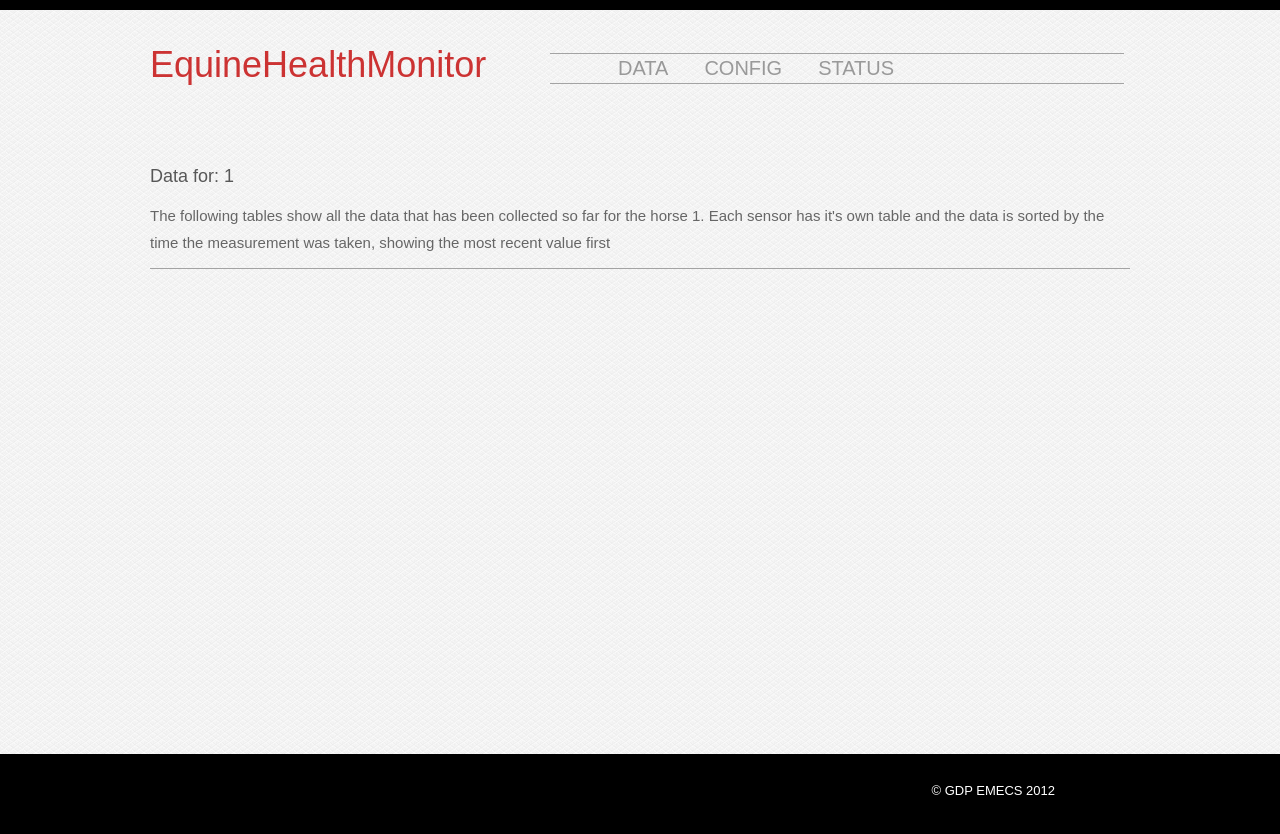
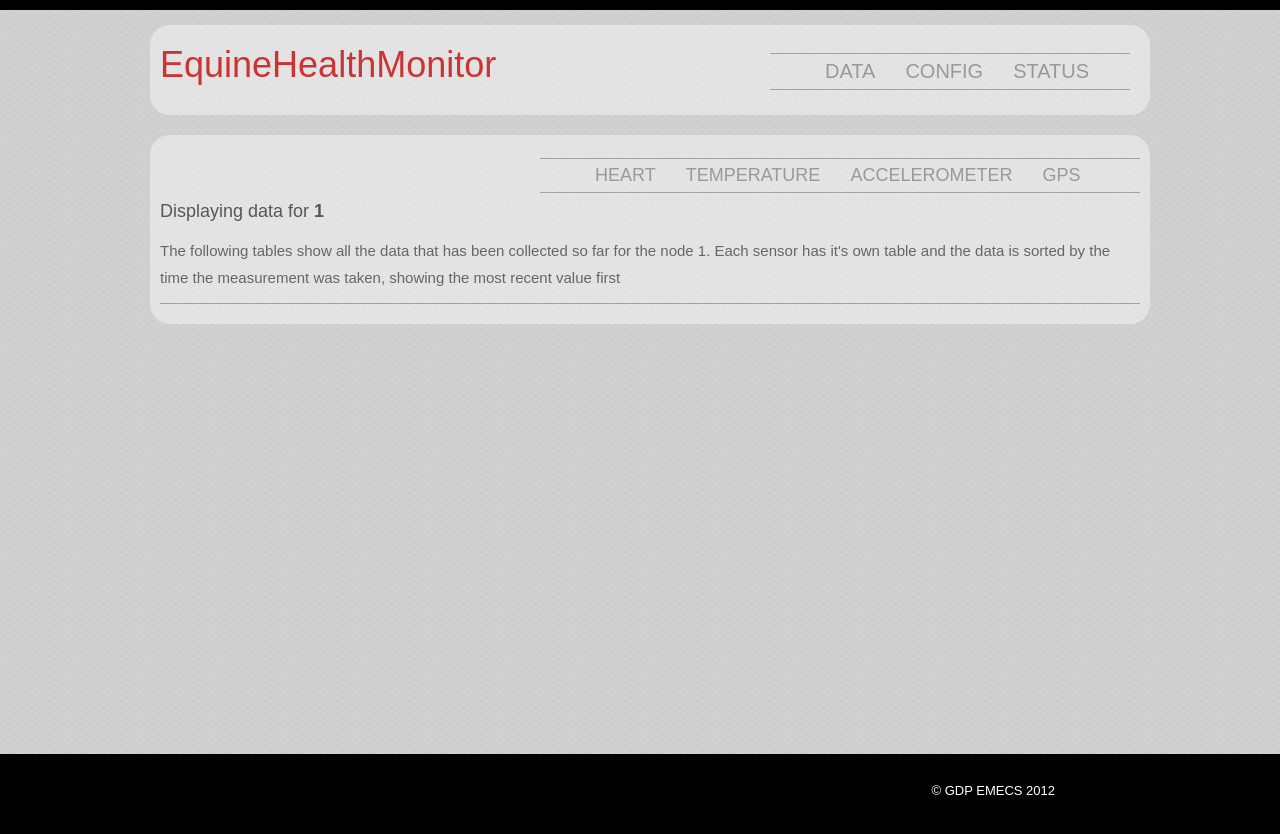
Before and after one commit to koradlow/equine_monitor, a Flask app: page /data/1 in a window 1280 px wide. Run offline with Flask 2, Linux system fonts and the light colour scheme; data that the repository does not hold is empty; some libraries are stand-ins or nearby versions.

Commit message:
Added new submenu for selection of sensor types Improved design

```diff
--- a/web/app/static/style.css
+++ b/web/app/static/style.css
@@ -5,15 +5,14 @@ html {
 }
 
 body {
+	height: 100%;
 	font-family: Arial, Helvetica, sans-serif;
 	font-size: 13px;
-	background-color: white;
 	color: #575757;
 	margin: 0 0 1px;
-	height: 100%;
 	line-height: 1.7;
 	border-top: 10px solid black;
-	background-image: url(images/bg.png);
+	background-image:  url(images/bg_dark.png);
 	background-position: left top;
 	background-repeat: repeat;
 }
@@ -81,11 +80,11 @@ h4 {
 }
 
 /* Define the look of the main containers */
-#container {
+#Container {
 	position: relative;
+	background-color: transpartent;
 	width: 980px;
 	margin: 0 auto;
-	background-color: transparent;
 	min-height: 93%;
 }
 
@@ -93,9 +92,12 @@ header {
 	position: relative;
 	float: left;
 	margin-top:15px;
+	padding: 0px 10px;
 	width: 100%;
-	height: 100px;
-	background-color: transparent;
+	height: 90px;
+	background-color: rgba(255,255,255,0.4);
+	border-radius: 20px;
+	margin-bottom: 20px;
 }
 
 header a {
@@ -107,17 +109,22 @@ content {
 	position: relative;
 	float: left;
 	width: 100%;
-	height: 100%;
-	background-color: transparent;
-	margin-top: 25px;
+	background-color: rgba(255,255,255,0.4);
+	padding: 0px 10px;
+	border-radius: 20px;
+	margin-bottom: 7px;
+	height:100%;
+	min-height: 100%;
 }
 
 .holder_content {
 	position: relative;
 	float: left;
 	width: 100%;
-	margin-top: 4px;
-	padding-top: 10px;
+	margin-top: 0px;
+	padding-top: 3px;
+	height: 100%;
+	min-height: 100%;
 }
 
 footer {
@@ -125,8 +132,6 @@ footer {
 	height: 80px;
 	clear: both;
 	width: 100%;
-	background-position: left top;
-	background-repeat: repeat-x;
 	margin-bottom: 0px;
 	background-color: black;
 }
@@ -138,56 +143,86 @@ footer {
 	color: white;
 }
 
+#Submenu {
+	position: relative;
+	float: left;
+	width: 100%;
+	height: 40px;
+	background: transparent;
+}
+
+#Intro {
+	position: relative;
+	float: left;
+	width: 100%;
+	margin:10px 0px;
+	height: auto;
+	background: transparent;
+}
 
 /* Define the look of tables */
 table.tabelle {
-	width: 100%;
+	margin-left: auto;
+	margin-right: auto;
 	border: 1px solid #000;
-	text-align: left;  }
+	text-align: left;
+	min-height: 100%}
 table.tabelle th {
 	font-weight: bold;
-	background-color: transparent;
+	background-color: rgba(100,100,100,0.4);
 	border-bottom: 1px solid #000; }
 table.tabelle td,th {
-	padding: 4px 5px; }
+	padding: 4px 15px; }
 
 
 /* Begin Navigation Bar Styling */
-#navigation {
+.navigation {
 	position: absolute;
-	width: 534px;
+	width: 320px;
 	top: 15px;
-	left: 400px;
+	left: 620px;
 	float: left;			/* make it horizontal */
 	list-style: none;		/* remove bullet points */
 	border-top: 1px solid #A3A3A3;
 	border-bottom: 1px solid #A3A3A3
 	}
-#navigation li {
+.navigation li {
 	float: left;
-	margin-left: 20px;
 	line-height: normal;}
-#navigation li a {
+.navigation li a {
 	display: block;			/* make whole button clickable */
-	padding: 3px 8px;
-	margin-right: 0px;
+	padding: 6px 15px;
 	text-transform: uppercase;
 	text-decoration: none;
+	text-decoration: bold;
 	font-size: 20px;
 	font-weight: normal;
 	color: #999;
 	}
-#navigation li a:hover {
+.navigation li a:hover {
 	color: #CC3333;
 	}
+
+/* Inherit from navigation to define Main Menu & Sensor Menu */
+.navigation_sensor {
+	top: 10px;
+	left: 380px;
+	width: 560px;
+}
+
+.navigation_sensor li a {
+	text-decoration: none;
+	font-size: 18px;
+}
+
 /* Begin navigation bar drop-down menu styling */
-#navigation li ul {
+.navigation li ul {
 	list-style: none;
 	display: none;
 	width: 10em; /* Width to help Opera out */
 	margin-bottom:100px;
 	}
-#navigation li:hover ul {
+.navigation li:hover ul {
 	display: inline;
 	position: absolute;
 	left: 0;
--- a/web/app/templates/base.html
+++ b/web/app/templates/base.html
@@ -10,12 +10,12 @@
 		{% endif %}
 	</head>
 	<body>
-		<div id="container">
+		<div id="Container">
 		<header>
 		<!--start logo-->
 		<h1><a href="/">EquineHealthMonitor</a></h1>
 		<!--end logo-->
-		<ul id="navigation">
+		<ul class="navigation">
 			{% for item in menu %}
 			<li><a href="{{ item.href }}">{{ item.caption }}</a>
 			{% if item.submenu %}
@@ -36,13 +36,8 @@
 		<!--end content-->
 		</div>
 		<!--end container-->
-
 		<footer>
-			<div class="container">
-				<div id="FooterOne">
-					 © GDP EMECS 2012
-				</div>
-			</div>
+			<div id="FooterOne"> © GDP EMECS 2012</div>
 		</footer>
 
 	</body>
--- a/web/app/templates/data.html
+++ b/web/app/templates/data.html
@@ -1,26 +1,27 @@
 {% extends "base.html" %}
 {% block content %}
-<script src="//ajax.googleapis.com/ajax/libs/jquery/1.6.1/jquery.js"></script>
-<!-- fallback for jquery.js -->
-<script>window.jQuery || document.write('<script src="{{url_for('static', filename='jquery.js') }}">\x3C/script>')
-</script>
-<script type="text/javascript">
-		jQuery(document).ready(function() {
-			$("a").click(function(event){
-				alert("Thanks for visiting!");
-			});
-		});
- 	</script>
+{% if horse_id %}
+<!-- Submenu for sensor Types -->
+<section id="Submenu">
+	<ul class="navigation navigation_sensor">
+		{% for item in sensor_menu %}
+		<li><a href="{{ item.href }}">{{ item.caption }}</a>
+		{% endfor %}
+	</ul>
+</section>
+<section id="Intro">
+	<hgroup>
+	<h3>Displaying data for <b>{{ horse_id }}</b></h3>
+	<h2>The following tables show all the data that has been collected so far
+	for the node {{horse_id}}. Each sensor has it's own table and the data is
+	sorted by the time the measurement was taken, showing the most recent value first</h2>
+	</hgroup>
+</section>
 
-{% if horse_id %}
-<hgroup>
-<h3>Data for: {{ horse_id }}</h3>
-<h2>The following tables show all the data that has been collected so far
-for the horse {{horse_id}}. Each sensor has it's own table and the data is
-sorted by the time the measurement was taken, showing the most recent value first</h2>
-</hgroup>
+<!-- Table contents -->
+<section class="holder_content">
 {% for table in tables %}
-<h3>Table: {{table[0]}}</h3>
+<h3>Data for {{table[0]}} of {{horse_id}}</h3>
 <table class="tabelle" id="scrollTabelle" cellpadding="0" cellspacing="0">
 	<thead>
 	<tr>
@@ -40,7 +41,14 @@ sorted by the time the measurement was taken, showing the most recent value firs
 	</tbody>
 </table>
 {% endfor %}
+</section>
+<!-- end Table contents -->
 {% else %}
-Please select a horse from the dropdown menu
+<section id="Intro">
+<hgroup>
+<h3>Welcome to the online data viewer of the Equine Health Monitor System</h3>
+<h2>Please select a node from the dropdown menu</h2>
+</hgroup>
+</section>
 {% endif %}
 {% endblock %}
--- a/web/app/templates/index.html
+++ b/web/app/templates/index.html
@@ -1,5 +1,6 @@
 {% extends "base.html" %}
 {% block content %}
+<section id = "Intro">
 <hgroup>
 <h3>Welcome to the online data viewer of the Equine Health Monitor System</h3>
 <h2>This web-application allows you to view the collected measurement data
@@ -17,4 +18,5 @@ give access to data display and configuration facilities.
 </ul>
 </h2>
 </hgroup>
+</div>
 {% endblock %}
--- a/web/app/views.py
+++ b/web/app/views.py
@@ -1,12 +1,22 @@
 import sqlite3
+import time
 import pprint
 from flask import render_template
 from flask import url_for
+from flask import request
 from flask import g
 from app import app
 
+# Constant defines for the program
 DATABASE = "test.db"
+TABLENAMES = { 'heart': 'sensorHeart',
+		'temp' : 'sensorTemperature',
+		'accel' : 'sensorAccelerometer',
+		'gps' : 'sensorGPS',
+		'debug' : 'debugMessages',
+		'nodes' : 'monitoringNodes' }
 
+# Display URL functions
 @app.route("/index")
 @app.route("/")
 def index():
@@ -21,14 +31,25 @@ def display_config(horse_id):
 @app.route("/data/<horse_id>")
 def display_data(horse_id):
 	return render_template("data.html", title = horse_id, menu = get_main_menu() ,
-	horse_id = horse_id, tables = get_tables(horse_id))
+	sensor_menu = get_sensor_menu(horse_id), horse_id = horse_id, tables = {})
+
+@app.route("/data/<horse_id>/<sensor_id>")
+def display_sensor_data(horse_id, sensor_id):
+	print horse_id
+	print sensor_id
+	table = TABLENAMES[sensor_id] if TABLENAMES.has_key(sensor_id) else ''
+	print table
+	return render_template("data.html", title = horse_id, menu = get_main_menu(),
+	sensor_menu = get_sensor_menu(horse_id), horse_id = horse_id, tables = get_table(table, horse_id))
 
 @app.route('/status')
 def display_status():
 	return render_template("status.html", menu = get_main_menu())
 
+# Helper functions
+
 # loads all items in the monitoringNodes table and puts them into a list
-# with the indexes 'href' and 'caption'
+# of dictionaries with the indexes 'href' and 'caption'
 def get_node_list(basepath):
 	node_list = []
 	test = query_db('SELECT * FROM monitoringNodes')
@@ -37,6 +58,8 @@ def get_node_list(basepath):
 		node_list.append({ 'href' : link_destination, 'caption' : node['identifier']})
 	return node_list
 
+# returns the items of the main menu in a list of dictionaries with the
+# keys 'href', 'caption' and 'submenu' (list of dictionaries with same keys)
 def get_main_menu():
 	menu = [ {'href' : '/data', 'caption' : 'Data', 'submenu' : get_node_list('/data/')},
 		{'href' : '/config', 'caption' : 'Config', 'submenu' : get_node_list('/config/')},
@@ -44,16 +67,36 @@ def get_main_menu():
 		]
 	return menu
 
-def get_tables(horse_id=None):
+# returns the items of the sensor menu in a list of dictionaries with the
+# keys 'href' and 'caption'
+def get_sensor_menu(horse_id):
+	sensor_menu = 	 [ {'href' : '/data/'+horse_id+'/heart', 'caption' : 'Heart'},
+		{'href' : '/data/'+horse_id+'/temp', 'caption' : 'Temperature'},
+		{'href' : '/data/'+horse_id+'/accel', 'caption' : 'Accelerometer'},
+		{'href' : '/data/'+horse_id+'/gps', 'caption' : 'GPS'},
+		]
+	return sensor_menu
+
+# returns the items of the table where the addr64(horse_id) == table.row.addr64
+def get_table(tablename, horse_id=None):
 	table = []
 	if(horse_id):
 		address = get_addr64(horse_id)
-		print address
-		heart_table = query_db('SELECT * FROM sensorHeart WHERE addr64='+address)
+		heart_table = query_db('SELECT * FROM ' + tablename + ' WHERE addr64='+address)
 		if (heart_table):
-			table.append(['Heart Rate Sensor', heart_table[0].keys(), heart_table])
+			table.append([tablename, heart_table[0].keys(), replace_timestamp(heart_table)])
+	else:
+		heart_table = query_db('SELECT * FROM ' + tablename)
+		if (heart_table):
+			table.append([tablename, heart_table[0].keys(), replace_timestamp(heart_table)])
 	return table
 
+def replace_timestamp(table):
+	for row in table:
+		row['timestamp'] = time.ctime(int(row['timestamp']))
+	return table
+
+# TODO: Implement setting of Node identifier for horse from web interface
 def get_addr64(horse_id):
 	addr64 = 101010
 	nodes = query_db('SELECT * from monitoringNodes')
--- a/web/run.py
+++ b/web/run.py
@@ -1,3 +1,4 @@
 #!/usr/bin/python
 from app import app
-app.run(debug = True)
+if __name__ == '__main__':
+	app.run(debug = True)
```
Also changed, not shown: other parts of web/app/static/style.css (+3 -3 lines), web/app/templates/config.html (+6 -1 lines), web/app/templates/status.html (+6 -1 lines), web/app/static/images/bg_dark.png (added).
